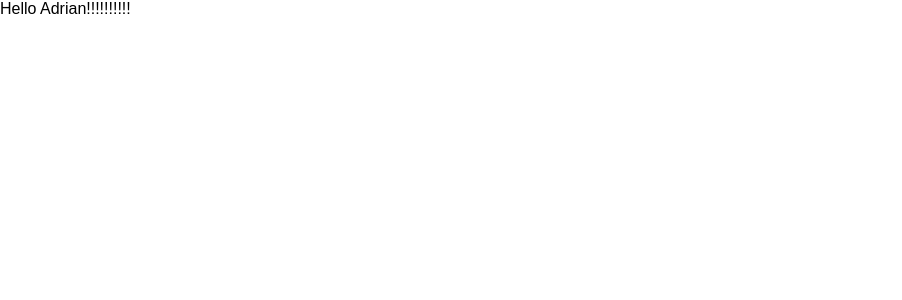
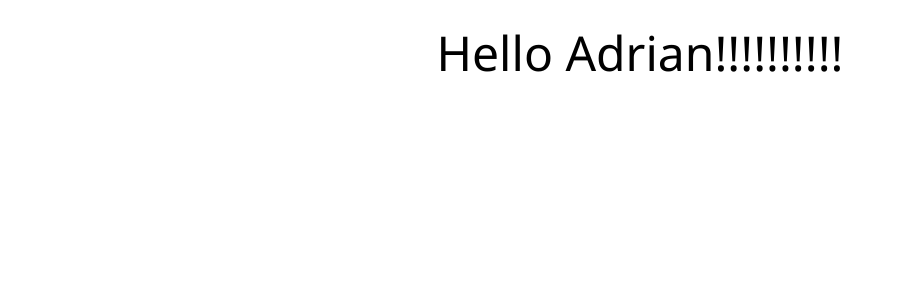
Before and after one commit to galactic-filament/harbin-reactor, a React (Create React App) app in the folder app/: page / in a window 1280 px wide. Shown: the top 300 px of the page, without its empty margins (0-902 px from the left). Built offline with nearby package versions, Linux system fonts and the light colour scheme.

Commit message:
Add styling to hello component.

```diff
--- /dev/null
+++ b/app/src/components/Hello.css
@@ -0,0 +1,13 @@
+.hello {
+  text-align: center;
+  margin: 20px;
+  font-size: 48px;
+  font-family: 'Segoe UI', Tahoma, Geneva, Verdana, sans-serif;
+}
+
+.hello button {
+  margin-left: 25px;
+  margin-right: 25px;
+  font-size: 40px;
+  min-width: 50px;
+}
--- a/app/src/components/Hello.tsx
+++ b/app/src/components/Hello.tsx
@@ -1,4 +1,6 @@
 import * as React from 'react';
+
+import './Hello.css';
 
 export interface Props {
   name: string;
```
